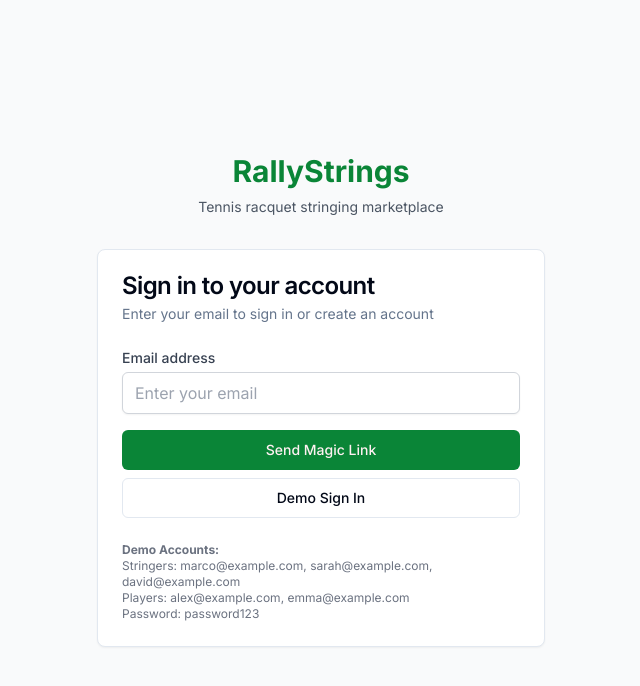
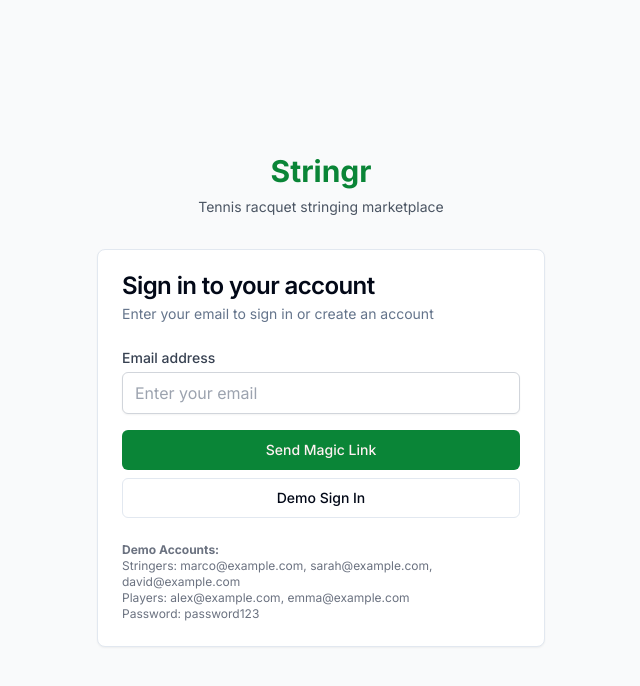
Before and after one commit to oopilyk/stringr, a Next.js app in the folder apps/web/: page /auth/signin in a window 1280 px wide. Shown: the top 686 px of the page, without its empty margins (319-959 px from the left). Built offline with nearby package versions, Linux system fonts and the light colour scheme; no server answers.

Commit message:
added stringr logo and changed name

```diff
--- a/apps/web/app/auth/signin/page.tsx
+++ b/apps/web/app/auth/signin/page.tsx
@@ -75,7 +75,7 @@ export default function SignInPage() {
     <div className="min-h-screen flex items-center justify-center bg-gray-50 py-12 px-4 sm:px-6 lg:px-8">
       <div className="max-w-md w-full space-y-8">
         <div className="text-center">
-          <h1 className="text-3xl font-bold text-primary">RallyStrings</h1>
+          <h1 className="text-3xl font-bold text-primary">Stringr</h1>
           <p className="mt-2 text-sm text-gray-600">
             Tennis racquet stringing marketplace
           </p>
--- a/apps/web/components/layout/navigation.tsx
+++ b/apps/web/components/layout/navigation.tsx
@@ -30,14 +30,16 @@ export function Navigation() {
     <nav className="bg-white shadow-sm border-b">
       <div className="max-w-7xl mx-auto px-4 sm:px-6 lg:px-8">
         <div className="flex justify-between h-16">
-          <div className="flex items-center">
-            <Link href="/" className="flex items-center space-x-2">
-              <div className="w-8 h-8 bg-primary rounded-lg flex items-center justify-center">
-                <span className="text-white font-bold text-sm">RS</span>
-              </div>
-              <span className="text-xl font-bold text-gray-900">RallyStrings</span>
-            </Link>
-          </div>
+          <Link href="/" className="flex items-center space-x-2">
+            <div className="w-8 h-8 rounded-lg overflow-hidden">
+              <img
+                src="/logo.png"
+                alt="RallyStrings logo"
+                className="w-full h-full object-cover"
+              />
+            </div>
+            <span className="text-xl font-bold text-gray-900">Stringr</span>
+          </Link>
 
           {/* Desktop Navigation */}
           <div className="hidden md:flex items-center space-x-8">
```
Also changed, not shown: apps/web/public/logo.png (added).
